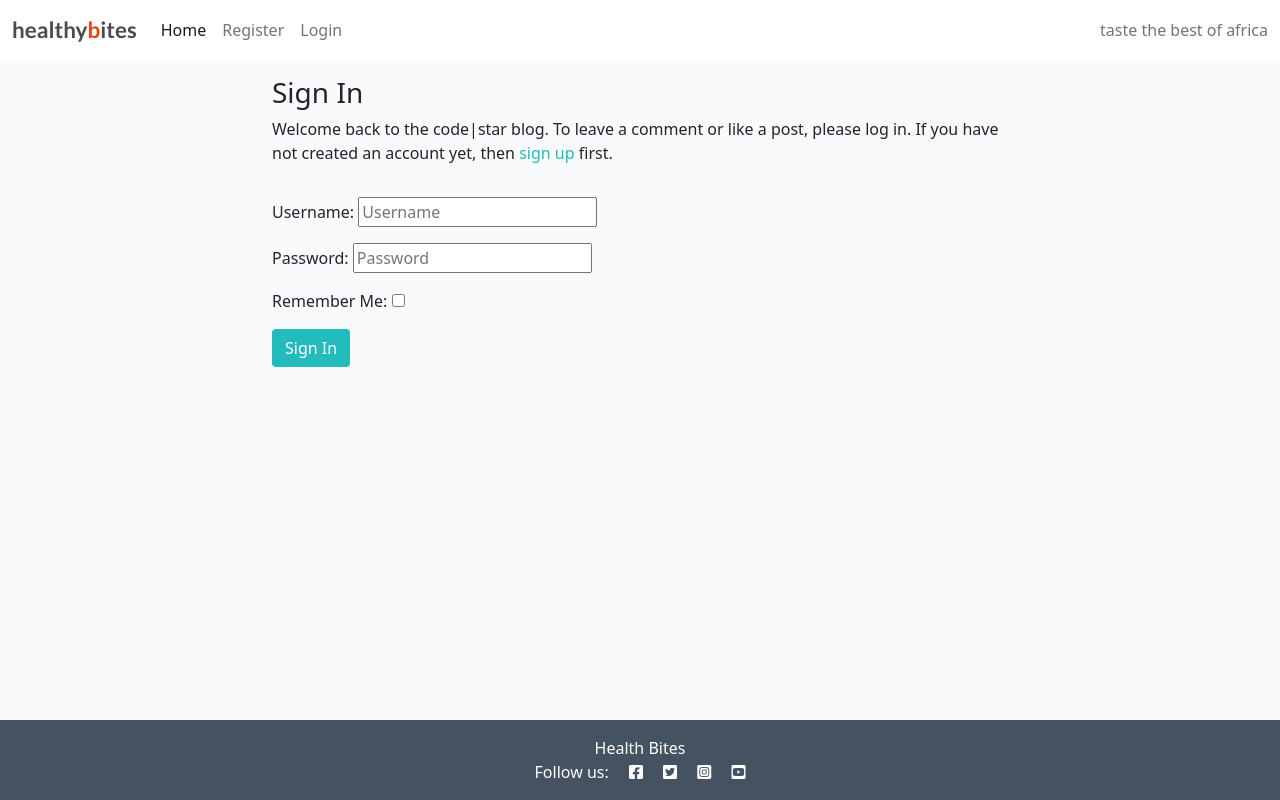
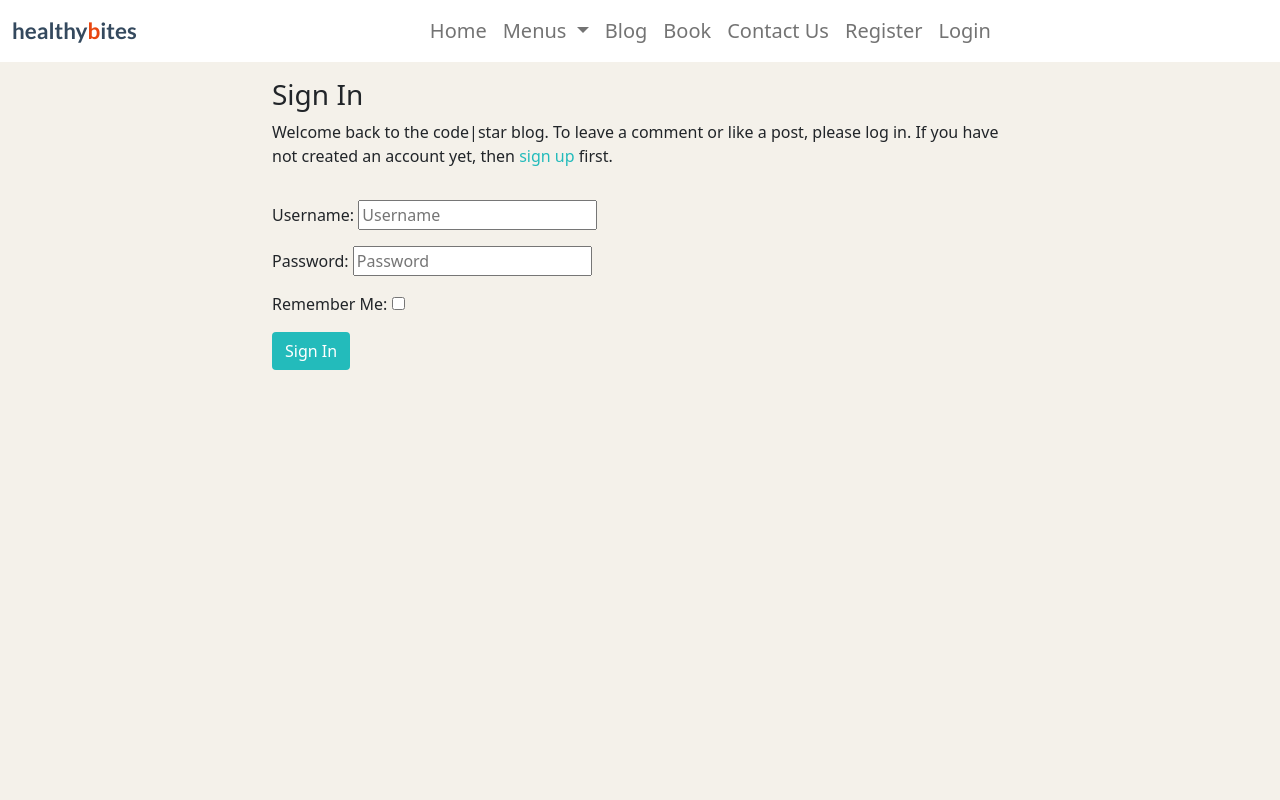
Before and after one commit to Mabdillahi88/Healthy-Bites, a Django app: page /accounts/login/ in a window 1280 px wide. Run offline with Django 3.2, Linux system fonts and the light colour scheme; some libraries are stand-ins or nearby versions.

Commit message:
Designed navbar with brand, menu options, and user-specific links

```diff
--- a/static/css/style.css
+++ b/static/css/style.css
@@ -1,16 +1,16 @@
 body {
-    background-color: #F9FAFC;
+    background-color: #f4f1ea;  /* Sandy tan */
 }
 
 .brand {
     font-family: Lato, sans-serif;
     font-size: 1.4rem;
     font-weight: 700;
-    color: #4A4A4F;
+    color: #34495e;  /* Dark blue */
 }
 
 .red-o {
-    color: #E84610;
+    color: #E84610;  /* Preserving the original red */
 }
 
 .thin {
@@ -18,15 +18,15 @@ body {
 }
 
 .light-bg {
-    background-color: #fff;
+    background-color: #fff;  /* Pure white */
 }
 
 .dark-bg {
-    background-color: #445261;
+    background-color: #5dade2;  /* Mediterranean blue replacing dark gray */
 }
 
 .main-bg {
-    background-color: #F9FAFC;
+    background-color: #f4f1ea;  /* Sandy tan */
 }
 
 .card {
--- a/templates/base.html
+++ b/templates/base.html
@@ -25,45 +25,64 @@
 <!-- Navigation -->
 
 <nav class="navbar navbar-expand-lg navbar-light bg-white">
-    <div class="container-fluid">
-        <!-- Updated brand name to "Healthy Bites" -->
-        <a class="navbar-brand" href="{% url 'home' %}">
+    <div class="container-fluid justify-content-center">
+        <a class="navbar-brand fs-5" href="{% url 'home' %}">
             <span class="brand">healthy<span class="red-o">b</span>ites</span>
         </a>
-
-        <button class="navbar-toggler" type="button" data-bs-toggle="collapse" data-bs-target="#navbarText"
-            aria-controls="navbarText" aria-expanded="false" aria-label="Toggle navigation">
+        <button class="navbar-toggler" type="button" data-bs-toggle="collapse" data-bs-target="#navbarNav"
+          aria-controls="navbarNav" aria-expanded="false" aria-label="Toggle navigation">
           <span class="navbar-toggler-icon"></span>
         </button>
-
-        <div class="collapse navbar-collapse" id="navbarText">
-            <ul class="navbar-nav me-auto mb-2 mb-lg-0">
+        <div class="collapse navbar-collapse justify-content-center" id="navbarNav">
+          <ul class="navbar-nav">
             <li class="nav-item">
-                    <a class="nav-link active" aria-current="page" href="{% url 'home' %}">Home</a>
+              <a class="nav-link fs-5" href="{% url 'home' %}">Home</a>
             </li>
-
+            <li class="nav-item">
+              <div class="dropdown">
+                <a class="nav-link dropdown-toggle fs-5" href="#" role="button" data-bs-toggle="dropdown"
+                  aria-expanded="false">
+                  Menus
+                </a>
+                <!-- Menu dropdown to food and drink menus-->
+                <ul class="dropdown-menu">
+                  <li><a class="dropdown-item fs-5" href="#">Food Menu</a></li>
+                  <li><a class="dropdown-item fs-5" href="#">Smoothies Menu </a></li>
+                  <li><a class="dropdown-item fs-5" href="#">Milkshakes Menu </a></li>
+                </ul>
+              </div>
+            </li>
+            <li class="nav-item">
+              <a class="nav-link fs-5" href="#">Blog</a>
+            </li>
+            <li class="nav-item">
+              <a class="nav-link fs-5" href="#">Book</a>
+            </li>
+            <li class="nav-item">
+              <a class="nav-link fs-5" href="#">Contact Us</a>
+            </li>
             {% if user.is_authenticated %}
             <li class="nav-item">
-                    <a class="nav-link" href="{% url 'account_logout' %}">Logout</a>
+                <a class="nav-link fs-5" href="#">My Bookings</a>
+            </li>
+            <li class="nav-item">
+                <a class="nav-link fs-5" href="{% url 'account_logout' %}">Logout</a>
             </li>
             {% else %}
             <li class="nav-item">
-                    <a class="nav-link" href="{% url 'account_signup' %}">Register</a>
+                <a class="nav-link fs-5" href="{% url 'account_signup' %}">Register</a>
             </li>
             <li class="nav-item">
-                    <a class="nav-link" href="{% url 'account_login' %}">Login</a>
+                <a class="nav-link fs-5" href="{% url 'account_login' %}">Login</a>
             </li>
             {% endif %}
           </ul>
-
-            <!-- Updated the description to "Taste the best of Africa" -->
-            <span class="navbar-text text-muted">
-                taste the best of africa
-            </span>
         </div>
     </div>
 </nav>
-</nav>
+
+
+
 <div class="container">
     <div class="row">
         <div class="col-md-8 offset-md-2">
@@ -76,22 +95,16 @@
         </div>
     </div>
 </div>
+
 <main class="flex-shrink-0 main-bg">
     {% block content %}
-</main>
-
     <!-- Content Goes here -->
     {% endblock content %}
 </main>
 
 <!-- Footer -->
-    <footer class="footer mt-auto py-3 dark-bg">
-        <p class="m-0 text-center text-white">Health Bites</p>
-        <p class="m-0 text-center text-white">Follow us: <i class="fab fa-facebook-square ms-3"></i>
-            <i class="fab fa-twitter-square ms-3"></i>
-            <i class="fab fa-instagram-square ms-3"></i>
-            <i class="fab fa-youtube-square ms-3"></i></p>
-    </footer>
+
+
 <script>
     setTimeout(function () {
         let messages = document.getElementById('msg');
```
Also changed, not shown: other parts of static/css/style.css (+12 -13 lines), other parts of templates/base.html (+2 -1 lines). Lines whose indentation alone changed are shown as unchanged.
